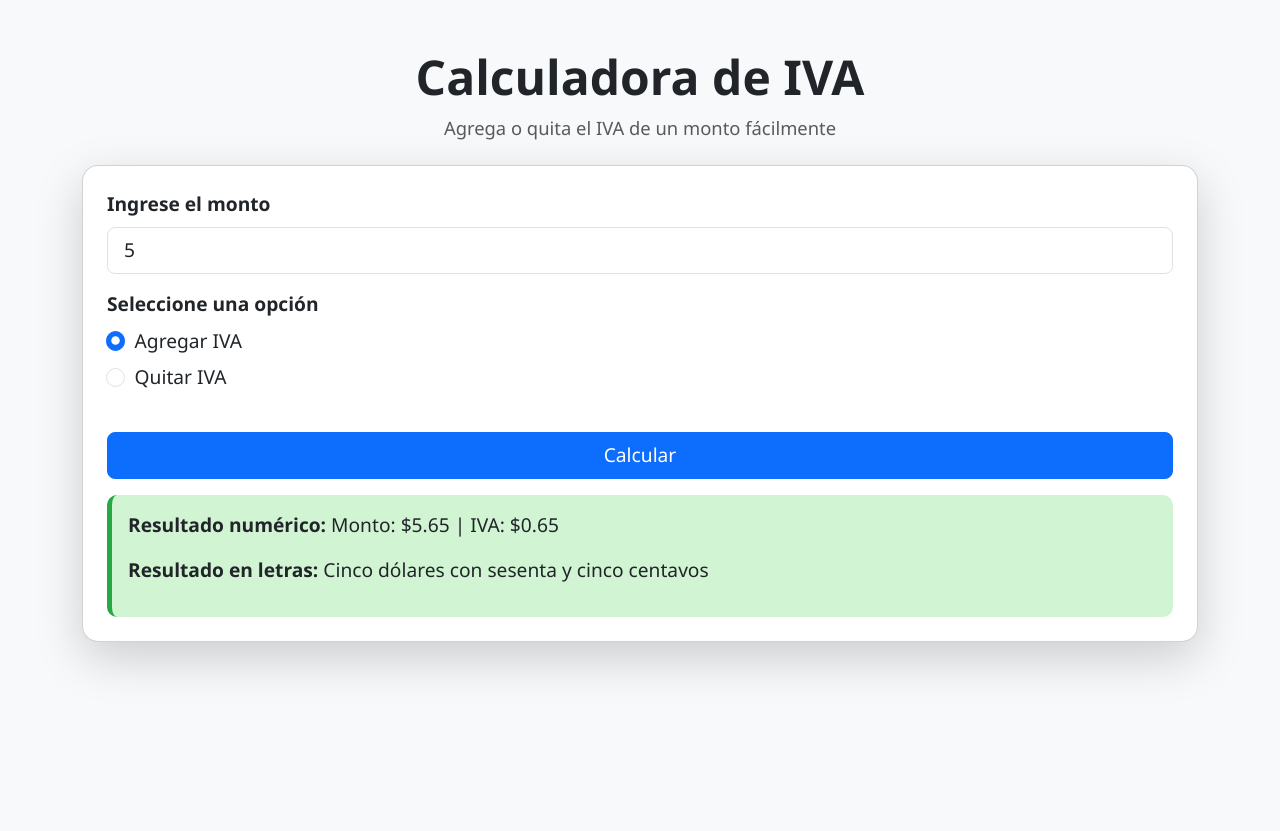
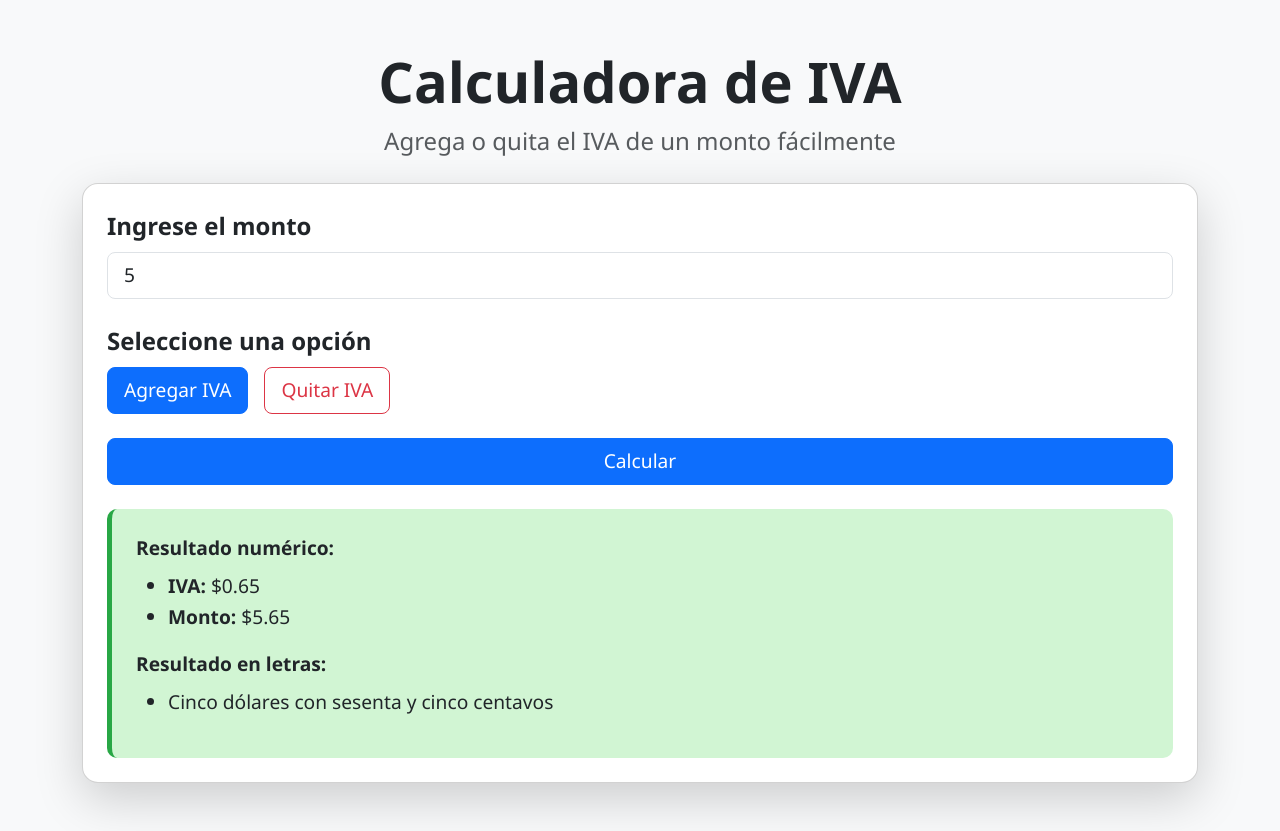
Before and after one commit to Angel-HR230488/calculadora, a website: page public/index.html in a window 1280 px wide. Both pictures are taken after typing "5" into the empty fields and a click on the button "Calcular". Before the commit the page ends 800 px from the top, so only its background shows below. Drawn offline with nearby package versions, Linux system fonts and the light colour scheme.

Commit message:
mas cambios

```diff
--- a/public/index.html
+++ b/public/index.html
@@ -11,29 +11,35 @@
 <body class="bg-light">
   <div class="container py-5">
     <div class="text-center mb-4">
-      <h1 class="display-5 fw-bold">Calculadora de IVA</h1>
-      <p class="text-muted">Agrega o quita el IVA de un monto fácilmente</p>
+      <h1 class="display-4 fw-bold">Calculadora de IVA</h1>
+      <p class="text-muted fs-4">Agrega o quita el IVA de un monto fácilmente</p>
     </div>
     <div class="card p-4 shadow-lg rounded-4">
-      <div class="mb-3">
-        <label for="amount" class="form-label fw-semibold">Ingrese el monto</label>
+      <div class="mb-4">
+        <label for="amount" class="form-label fw-semibold fs-4">Ingrese el monto</label>
         <input type="number" inputmode="decimal" id="amount" class="form-control form-control-lg" placeholder="Ej: 200" />
       </div>
       <div class="mb-4">
-        <label class="form-label fw-semibold">Seleccione una opción</label>
-        <div class="form-check mb-2">
-          <input class="form-check-input" type="radio" name="ivaOption" id="addIva" value="add" checked />
-          <label class="form-check-label" for="addIva">Agregar IVA</label>
-        </div>
-        <div class="form-check mb-3">
-          <input class="form-check-input" type="radio" name="ivaOption" id="removeIva" value="remove" />
-          <label class="form-check-label" for="removeIva">Quitar IVA</label>
+        <label class="form-label fw-semibold fs-4">Seleccione una opción</label>
+        <div class="d-flex gap-3">
+          <input type="radio" class="btn-check" name="ivaOption" id="addIva" value="add" autocomplete="off" checked>
+          <label class="btn btn-outline-primary btn-lg" for="addIva">Agregar IVA</label>
+
+          <input type="radio" class="btn-check" name="ivaOption" id="removeIva" value="remove" autocomplete="off">
+          <label class="btn btn-outline-danger btn-lg" for="removeIva">Quitar IVA</label>
         </div>
       </div>
       <button class="btn btn-primary btn-lg w-100" onclick="calculate()">Calcular</button>
-      <div id="results" class="result-box d-none">
-        <p><strong>Resultado numérico:</strong> <span id="numericResult"></span></p>
-        <p><strong>Resultado en letras:</strong> <span id="textResult"></span></p>
+      <div id="results" class="result-box d-none mt-4">
+        <p class="mb-2 fw-bold">Resultado numérico:</p>
+        <ul class="mb-3">
+          <li><strong>IVA:</strong> <span id="ivaResult"></span></li>
+          <li><strong>Monto:</strong> <span id="numericResult"></span></li>
+        </ul>
+        <p class="mb-2 fw-bold">Resultado en letras:</p>
+        <ul>
+          <li><span id="textResult"></span></li>
+        </ul>
       </div>
     </div>
   </div>
--- a/public/script.js
+++ b/public/script.js
@@ -43,6 +43,7 @@ function calculate() {
   const amount = parseFloat(document.getElementById("amount").value);
   const option = document.querySelector('input[name="ivaOption"]:checked').value;
   const resultDiv = document.getElementById("results");
+  const ivaResult = document.getElementById("ivaResult");
   const numericResult = document.getElementById("numericResult");
   const textResult = document.getElementById("textResult");
 
@@ -61,7 +62,8 @@ function calculate() {
     iva = amount - finalAmount;
   }
 
-  numericResult.innerText = `Monto: $${finalAmount.toFixed(2)} | IVA: $${iva.toFixed(2)}`;
+  ivaResult.innerText = `$${iva.toFixed(2)}`;
+  numericResult.innerText = `$${finalAmount.toFixed(2)}`;
   textResult.innerText = numberToWordsES(finalAmount);
   resultDiv.classList.remove("d-none");
 }
--- a/public/service-worker.js
+++ b/public/service-worker.js
@@ -1,4 +1,4 @@
-const CACHE_NAME = 'iva-calc-v2';
+const CACHE_NAME = 'iva-calc-v3';
 const urlsToCache = [
   './',
   './index.html',
--- a/public/style.css
+++ b/public/style.css
@@ -3,7 +3,7 @@ body {
   font-family: 'Segoe UI', sans-serif;
   background-color: #f8f9fa;
   color: #212529;
-  font-size: 1.15rem;
+  font-size: 1.2rem;
 }
 
 input, button, label {
@@ -12,10 +12,9 @@ input, button, label {
 
 .result-box {
   font-size: 1.2rem;
-  line-height: 1.5;
-  padding: 1rem;
+  line-height: 1.6;
+  padding: 1.5rem;
   background-color: #d1f5d3;
   border-left: 5px solid #28a745;
   border-radius: 10px;
-  margin-top: 1rem;
 }
```
